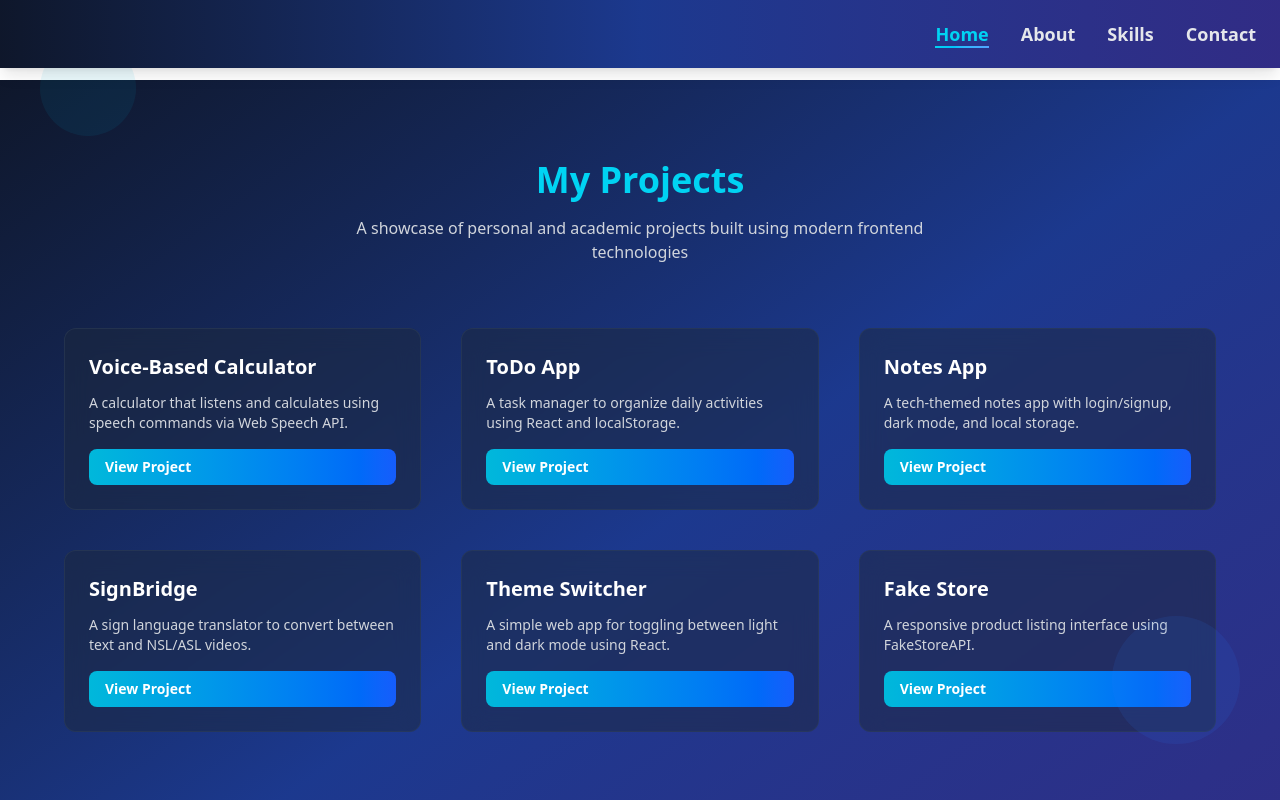
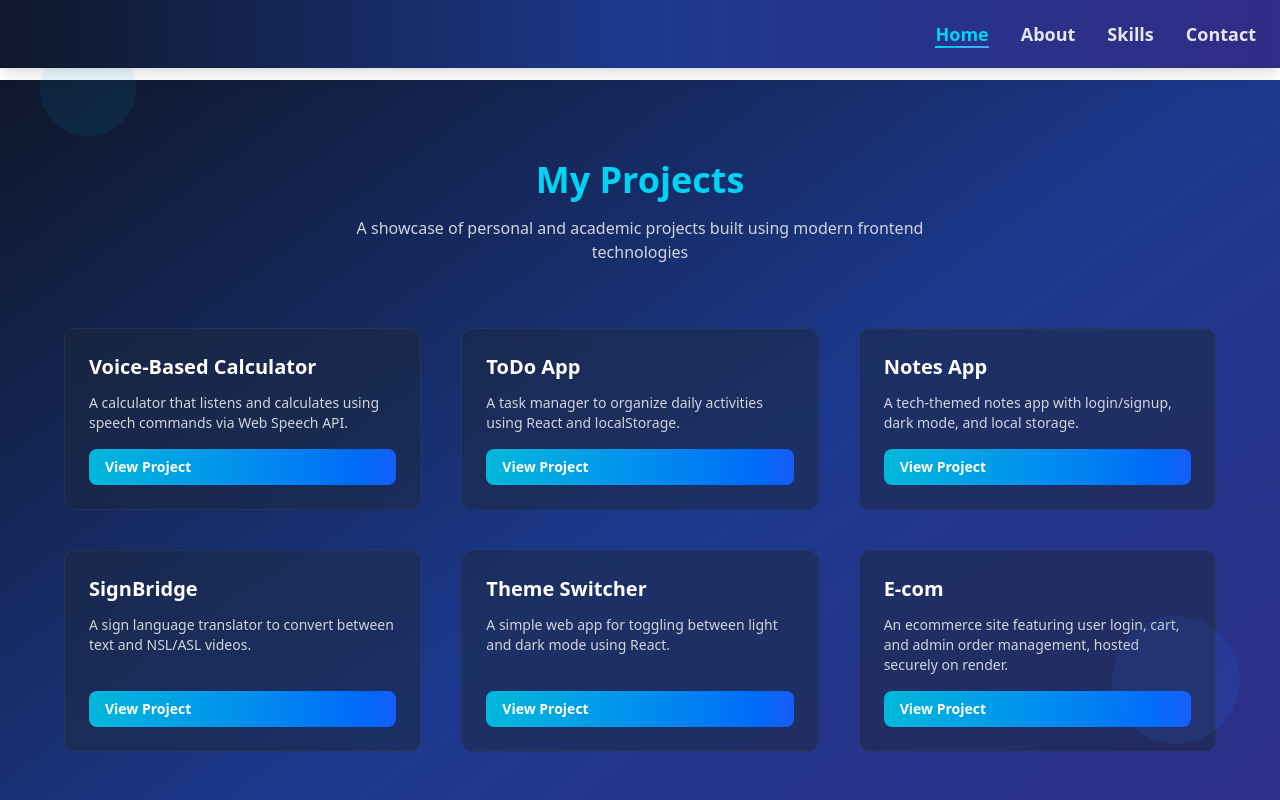
Before and after one commit to codewithanamika/portfolio_on_process, a React (Vite) app: page /projects in a window 1280 px wide. Shown: the top 800 px of the page. Built offline with nearby package versions, Linux system fonts and the light colour scheme.

Commit message:
added new project

```diff
--- a/src/pages/Projects.jsx
+++ b/src/pages/Projects.jsx
@@ -27,9 +27,9 @@ const projects = [
     link: "https://github.com/codewithanamika/theme-switcher"
   },
   {
-    title: "Fake Store",
-    description: "A responsive product listing interface using FakeStoreAPI.",
-    link: "https://github.com/codewithanamika/fakestore"
+    title: "E-com",
+    description: "An ecommerce site featuring user login, cart, and admin order management, hosted securely on render.",
+    link: "https://e-com-2d0a.onrender.com"
   },
 ];
 
```
